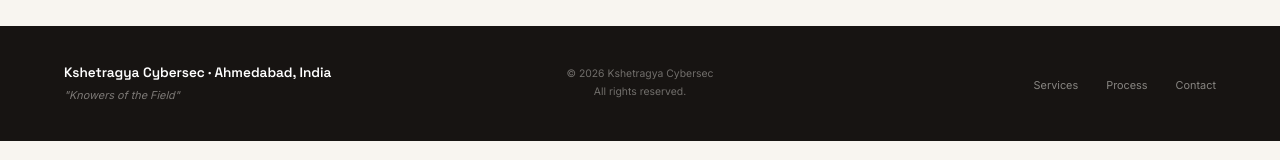
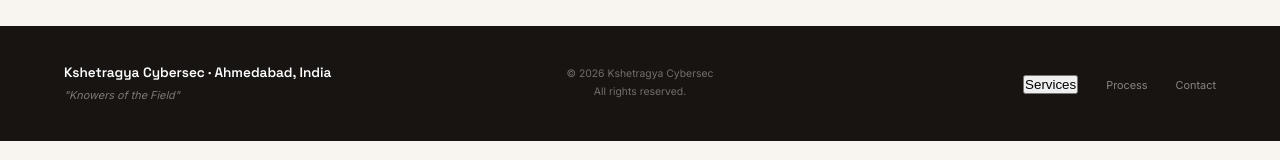
Before and after one commit to kshetragyacybersec-lang/Kshetragya-website, a React (Vite) app: page /services/cctv-surveillance in a window 1280 px wide. Shown: the part 555-715 px from the top of the page. Built offline with nearby package versions, Linux system fonts and the light colour scheme.

Commit message:
Update Footer.jsx

```diff
--- a/src/components/Footer.jsx
+++ b/src/components/Footer.jsx
@@ -1,3 +1,5 @@
+import { Link } from 'react-router-dom';
+
 export default function Footer() {
   const year = new Date().getFullYear();
   return (
@@ -9,9 +11,15 @@ export default function Footer() {
       <p className="ft-copy">© {year} Kshetragya Cybersec<br/>All rights reserved.</p>
       <nav aria-label="Footer">
         <ul className="ft-links">
-          <li><a href="#services">Services</a></li>
-          <li><a href="#process">Process</a></li>
-          <li><a href="#contact">Contact</a></li>
+          <li>
+            <button
+              type="button"
+              className="ft-link-btn"
+              onClick={() => document.querySelector('.nav-svc-trigger')?.click()}
+            >Services</button>
+          </li>
+          <li><Link to="/#process">Process</Link></li>
+          <li><Link to="/#contact">Contact</Link></li>
         </ul>
       </nav>
     </footer>
```
